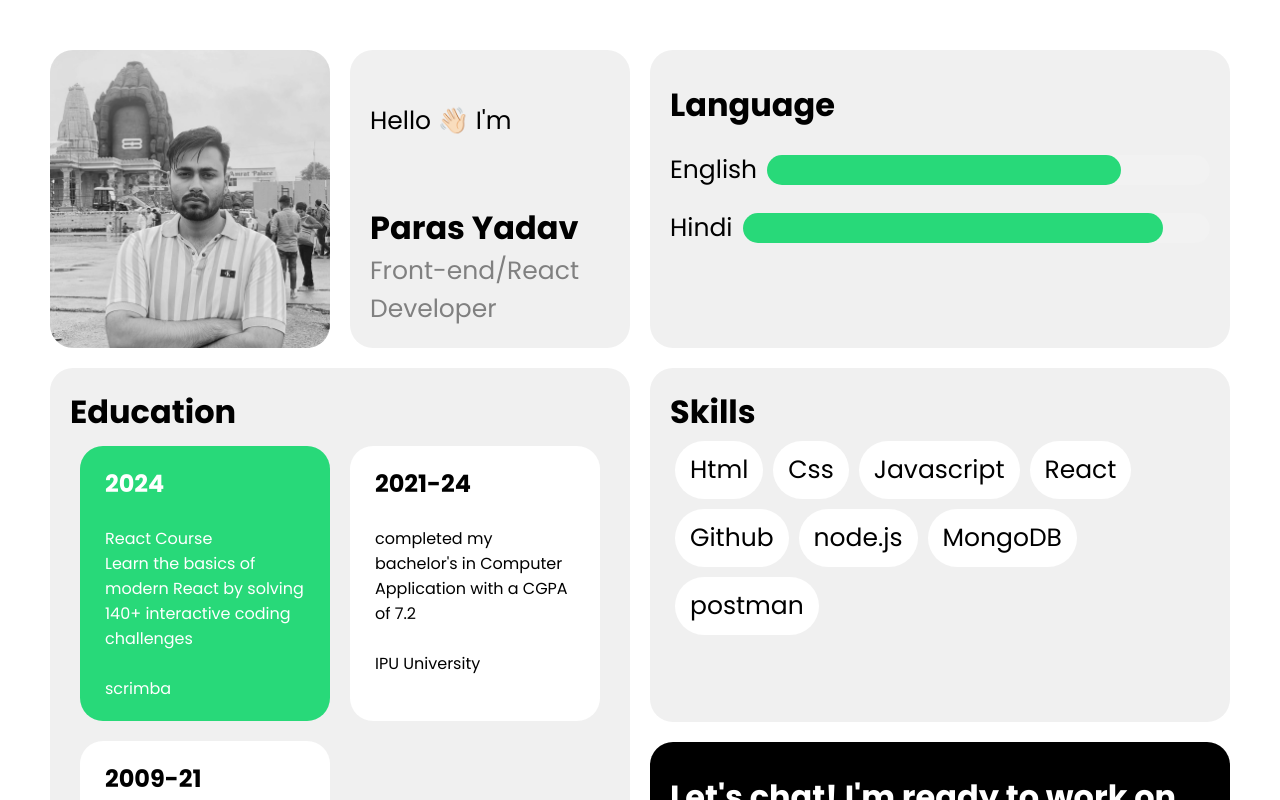
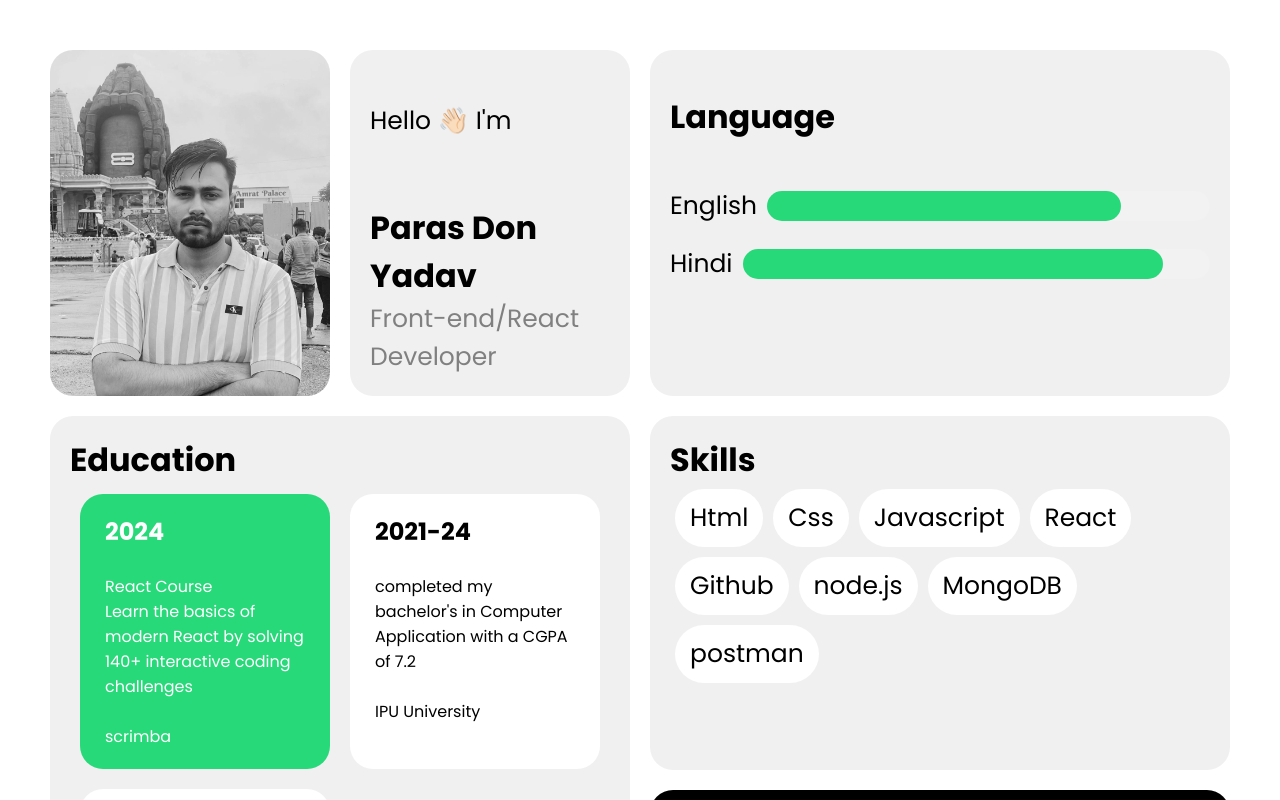
Before and after one commit to DevBroParas/Portfolio-website, a React (Vite) app: page / in a window 1280 px wide. Shown: the top 800 px of the page. Built offline with nearby package versions, Linux system fonts and the light colour scheme.

Commit message:
just checking  will it reflect on netlify

```diff
--- a/src/App.jsx
+++ b/src/App.jsx
@@ -25,7 +25,7 @@ export default function App() {
       {/* name  */}
       <div className="items name">
         <p className="name-1">Hello 👋🏻 I&apos;m</p>
-        <h1 className="name-2">Paras Yadav</h1>
+        <h1 className="name-2">Paras Don Yadav</h1>
         <p className="name-3">Front-end/React Developer</p>
       </div>
       {/* language  */}
```
